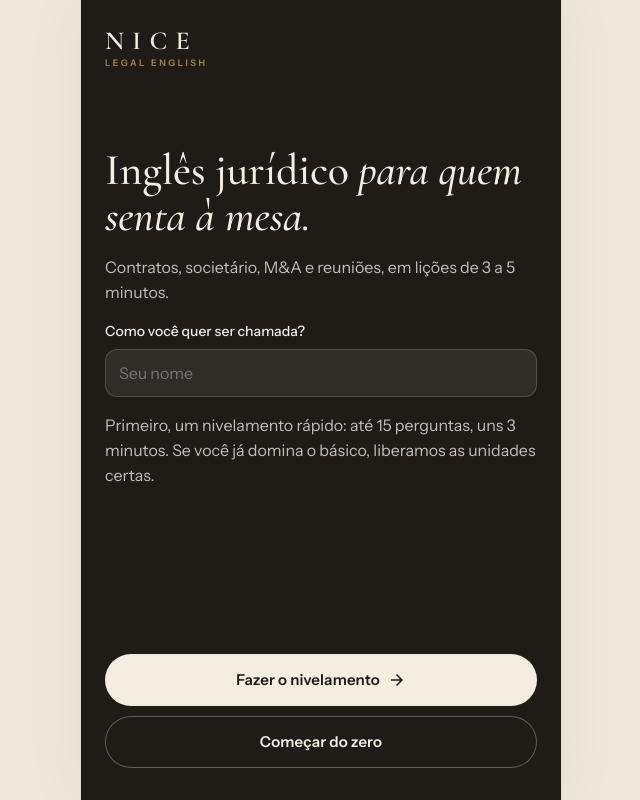
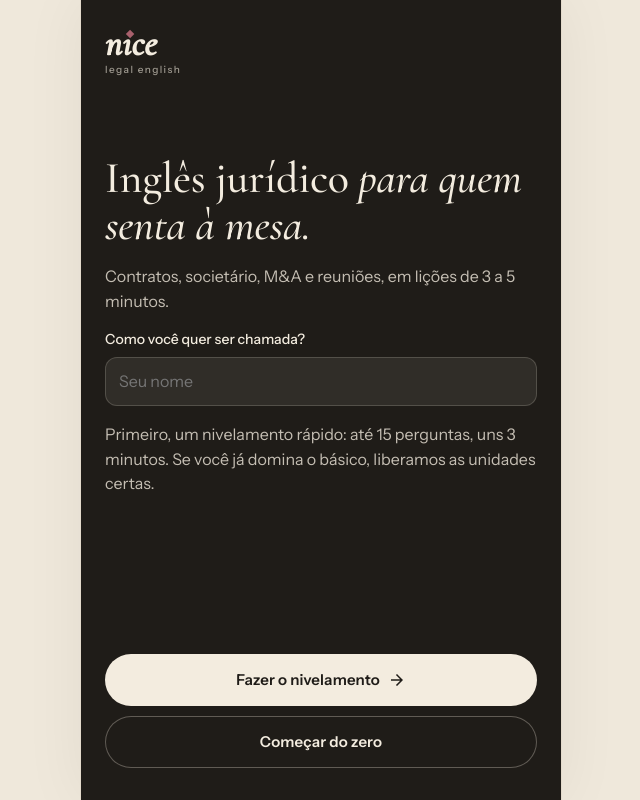
Before and after one commit to analuizaalnl/nice-legal-english, a plain HTML site: page index.html in a window 1280 px wide. Shown: the whole page, without its empty margins (319-959 px from the left). Drawn offline with nearby package versions, Linux system fonts and the light colour scheme.

Commit message:
Visual novo: logo nıce, modo noturno e tom sóbrio

```diff
--- a/index.html
+++ b/index.html
@@ -21,7 +21,7 @@
    VOICE: sóbrio, confiante, humor seco.
    IDEA: um dossiê de M&A bem encadernado — papel marfim, tinta escura, carimbo bordô.
    COLOUR: marfim + tons empoeirados (rosa antigo, manteiga, sálvia, pedra);
-           bordô e latão só em momentos-chave. À noite: café, grafite e latão.
+           bordô e rosé só em momentos-chave. À noite: café, grafite e rosé. Nada de dourado.
    TYPE: Cormorant Garamond (títulos) + Instrument Sans (texto).
    LAYOUT: coluna de celular, cartões calmos, um foco por tela.
    ========================================================= */
@@ -49,7 +49,7 @@
   /* cores de momento (usadas com parcimônia) */
   --accent: #7a2e3a;      /* bordô: progresso, lição atual, XP */
   --accent-soft: #f1e2e1;
-  --brass: #a8874f;       /* latão: detalhes */
+  --brass: #a8606c;       /* rosé: detalhes (sem dourado) */
   --good: #3e6b47;
   --good-bg: #e2ebdc;
   --bad: #9b2c3a;
@@ -84,7 +84,7 @@
     --tint-ink: rgba(238, 231, 218, .66); --overlay: rgba(0, 0, 0, .55);
     --primary-bg: #eee7da; --primary-ink: #14120f;
     --pink: #352829; --yellow: #352f21; --lilac: #2a2830; --mint: #283025; --coral: #382b23; --lime: #2d2a24; --blue: #252d30;
-    --accent: #d39aa3; --accent-soft: #3a2629; --brass: #cdaa6e;
+    --accent: #d39aa3; --accent-soft: #3a2629; --brass: #d99aa5;
     --good: #9ccaa3; --good-bg: #1f2c21; --bad: #e59ea7; --bad-bg: #3a2226; --flame: #e0a05f; --red: #e59ea7; --wrong-bg: #3a2226;
     --hero-bg: #26221d; --hero-ink: #f3ecdf;
     --eq-direct: #33402f; --eq-approx: #463c27; --eq-none: #4a3033;
@@ -98,7 +98,7 @@
   --tint-ink: rgba(238, 231, 218, .66); --overlay: rgba(0, 0, 0, .55);
   --primary-bg: #eee7da; --primary-ink: #14120f;
   --pink: #352829; --yellow: #352f21; --lilac: #2a2830; --mint: #283025; --coral: #382b23; --lime: #2d2a24; --blue: #252d30;
-  --accent: #d39aa3; --accent-soft: #3a2629; --brass: #cdaa6e;
+  --accent: #d39aa3; --accent-soft: #3a2629; --brass: #d99aa5;
   --good: #9ccaa3; --good-bg: #1f2c21; --bad: #e59ea7; --bad-bg: #3a2226; --flame: #e0a05f; --red: #e59ea7; --wrong-bg: #3a2226;
   --hero-bg: #26221d; --hero-ink: #f3ecdf;
   --eq-direct: #33402f; --eq-approx: #463c27; --eq-none: #4a3033;
@@ -174,8 +174,13 @@ span.chip { cursor: default; }
 .screen { padding: 16px 20px 120px; }
 .topbar { display: flex; align-items: center; justify-content: space-between; margin-bottom: 18px; }
 .logo { display: grid; line-height: 1; width: fit-content; }
-.logo b { font-family: var(--serif); font-weight: 600; font-size: 26px; letter-spacing: .32em; margin-right: -.32em; }
-.logo small { font-size: 9px; letter-spacing: .28em; text-transform: uppercase; color: var(--brass); margin-top: 4px; font-weight: 600; }
+.logo b { font-family: var(--serif); font-style: italic; font-weight: 600; font-size: 36px; letter-spacing: .01em; line-height: .9; }
+.logo .i { position: relative; }
+.logo .i::after {
+  content: ""; position: absolute; width: .17em; height: .17em; background: var(--brass);
+  transform: rotate(45deg); left: 50%; margin-left: .01em; top: .26em;
+}
+.logo small { font-size: 10px; letter-spacing: .14em; color: var(--muted); margin-top: 5px; font-weight: 500; }
 .pills { display: flex; gap: 8px; }
 .pill {
   display: inline-flex; align-items: center; gap: 5px; height: 34px; padding: 0 12px; border-radius: 999px;
@@ -262,7 +267,7 @@ a.lesson-pill:active { transform: scale(.99); }
 
 /* ---------- boas-vindas ---------- */
 .welcome { min-height: 100vh; min-height: 100dvh; padding: 28px 24px 32px; display: flex; flex-direction: column; gap: 16px; background: var(--hero-bg); color: var(--hero-ink); }
-.welcome .logo small { color: var(--brass); }
+.welcome .logo small { color: rgba(243, 236, 223, .6); }
 .welcome h1 { font-size: 44px; margin-top: 64px; line-height: 1.05; font-weight: 500; }
 .welcome p { font-size: 16px; color: rgba(243, 236, 223, .78); }
 .welcome .field { color: var(--hero-ink); }
@@ -3639,7 +3644,7 @@ window.Elle = window.Elle || {};
     </nav>`;
   }
 
-  const logo = () => `<div class="logo" aria-label="NICE, Legal English"><b>NICE</b><small>Legal English</small></div>`;
+  const logo = () => `<div class="logo" aria-label="nice, legal english"><b aria-hidden="true">n<span class="i">ı</span>ce</b><small aria-hidden="true">legal english</small></div>`;
 
   // Pílula da nuvem: só aparece com o Google Drive conectado.
   const CLOUD = {
```
Also changed, not shown: icon.svg.
